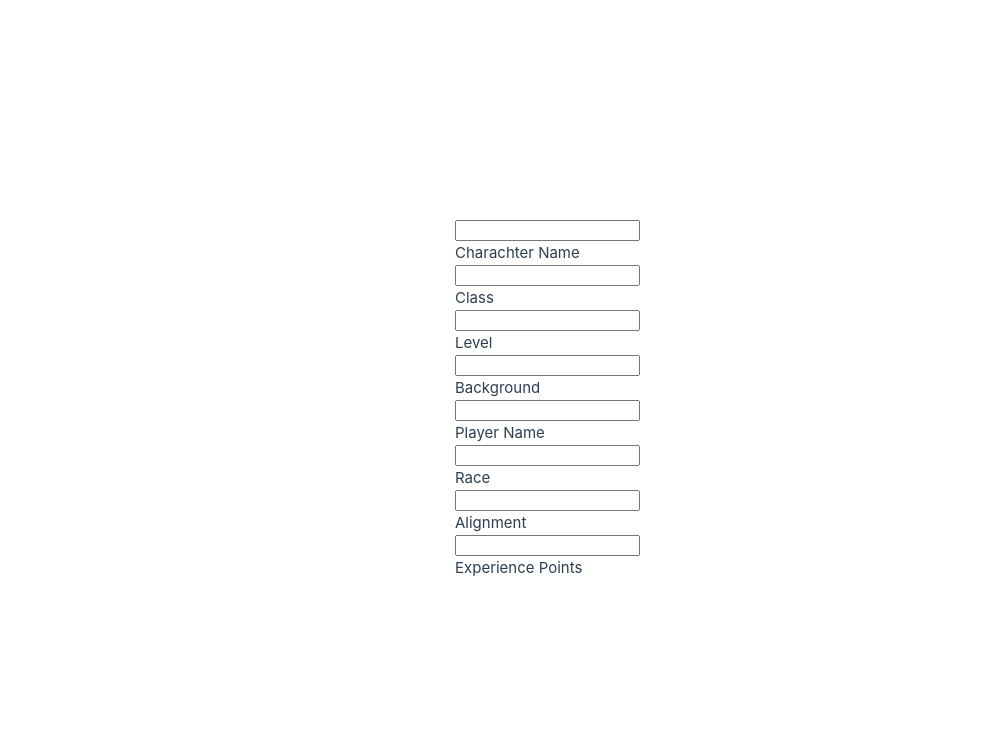
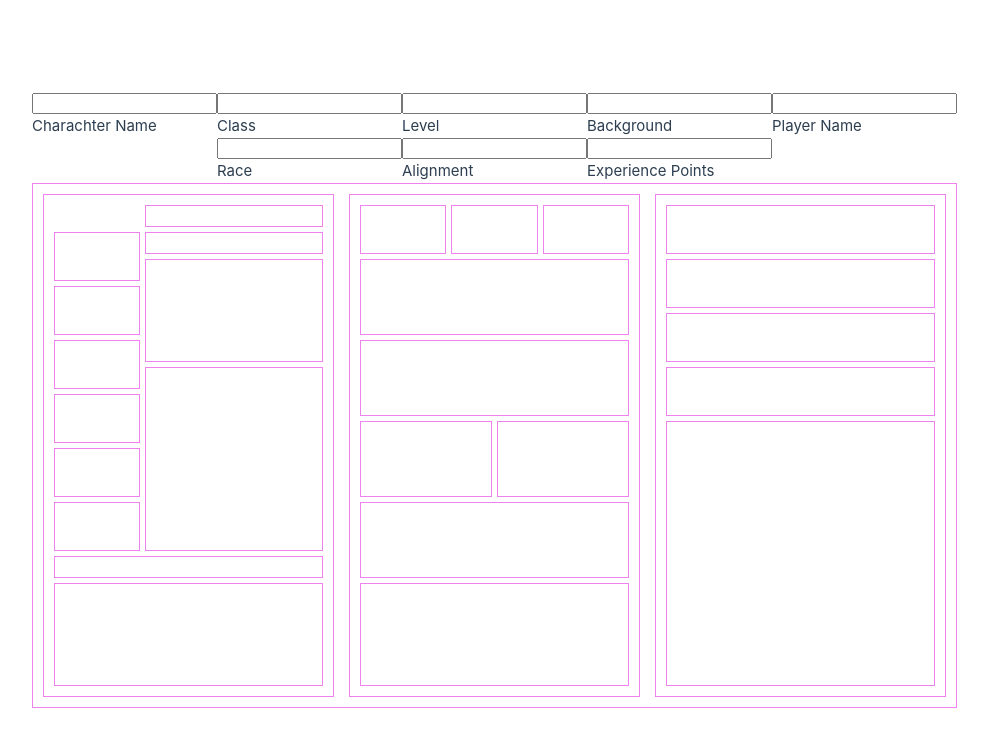
Before and after one commit to RansomDC/DnD-Vue, a Vue app in the folder DnD-Assets/DnD-Vue/: page / in a window 1280 px wide. Shown: the top 736 px of the page, without its empty margins (0-988 px from the left). Built offline with nearby package versions, Linux system fonts and the light colour scheme.

Commit message:
DND-5: Complete basic wireframe using CSS grid

```diff
--- a/DnD-Assets/DnD-Vue/package.json
+++ b/DnD-Assets/DnD-Vue/package.json
@@ -31,6 +31,7 @@
     "jsdom": "^24.0.0",
     "npm-run-all2": "^6.1.1",
     "prettier": "^3.0.3",
+    "sass": "^1.71.1",
     "typescript": "~5.3.0",
     "vite": "^5.0.11",
     "vitest": "^1.2.2",
--- a/DnD-Assets/DnD-Vue/src/components/charachterSheet.vue
+++ b/DnD-Assets/DnD-Vue/src/components/charachterSheet.vue
@@ -1,10 +1,10 @@
 <template>
-  <div class="char-header">
-    <div class="char-name display-inline">
+  <div class="char-header display-grid">
+    <div class="char-name">
       <input>
       <label>Charachter Name</label>
     </div>
-    <div class="display-inline">
+    <div class="display-grid char-details">
       <div class="char-class">
         <input>
         <label>Class</label>
@@ -25,14 +25,49 @@
         <input>
         <label>Race</label>
       </div>
-      <div class="char-Alignment">
+      <div class="char-alignment">
         <input>
         <label>Alignment</label>
       </div>
-      <div class="char-Alignment">
+      <div class="char-experience-points">
         <input>
         <label>Experience Points</label>
       </div>
+    </div>
+  </div>
+
+  <div class="char-body skeleton display-grid">
+    <div class="skeleton body-left">
+      <div class="skeleton atr strength"></div>
+      <div class="skeleton atr dexterity"></div>
+      <div class="skeleton atr constitution"></div>
+      <div class="skeleton atr intelligence"></div>
+      <div class="skeleton atr wisdom"></div>
+      <div class="skeleton atr charisma"></div>
+      <div class="skeleton inspiration"></div>
+      <div class="skeleton proficiency"></div>
+      <div class="skeleton saving-throws"></div>
+      <div class="skeleton skills"></div>
+      <div class="skeleton passive-perception"></div>
+      <div class="skeleton proficiencies-languages"></div>
+    </div>
+    <div class="skeleton body-center">
+      <div class="skeleton armor-class"></div>
+      <div class="skeleton initiative-bonus"></div>
+      <div class="skeleton speed"></div>
+      <div class="skeleton hp"></div>
+      <div class="skeleton temp-hp"></div>
+      <div class="skeleton hit-dice"></div>
+      <div class="skeleton death-saves"></div>
+      <div class="skeleton attacks-spellcasting"></div>
+      <div class="skeleton equipment"></div>
+    </div>
+    <div class="skeleton body-right">
+      <div class="skeleton personality-traits"></div>
+      <div class="skeleton ideals"></div>
+      <div class="skeleton bonds"></div>
+      <div class="skeleton flaws"></div>
+      <div class="skeleton features-traits"></div>
     </div>
   </div>
 </template>
@@ -46,11 +81,148 @@
     display: grid;
   }
 
-  .display-inline {
-    display: inline;
+  .char-header {
+    grid-template-columns: 20% auto;
+  }
+
+  .char-details {
+    grid-template-columns: repeat(4, 1fr);;
   }
 
   .char-header input {
     display: block;
   }
+
+  .char-body {
+    grid-template-columns: repeat(3, 1fr);
+    gap: 15px;
+  }
+
+  .body-left {
+    display: grid;
+    grid-template-columns: repeat(3, 1fr);
+    grid-template-rows: repeat(18, 1fr);
+    gap: 5px;
+
+    .strength {
+      grid-row: 2 / 4;
+      grid-column: 1;
+    }
+    .dexterity {
+      grid-row: 4 / 6;
+      grid-column: 1;
+    }
+    .constitution {
+      grid-row: 6 / 8;
+      grid-column: 1;
+    }
+    .intelligence {
+      grid-row: 8 / 10;
+      grid-column: 1;
+    }
+    .wisdom {
+      grid-row: 10 / 12;
+      grid-column: 1;
+    }
+    .charisma {
+      grid-row: 12 / 14;
+      grid-column: 1;
+    }
+
+    .inspiration {
+      grid-row: 1;
+      grid-column: 2 / 4;
+    }
+    .proficiency {
+      grid-row: 2;
+      grid-column: 2 / 4;
+    }
+    .saving-throws {
+      grid-row: 3 / 7;
+      grid-column: 2 / 4;
+    }
+    .skills {
+      grid-row: 7 / 14;
+      grid-column: 2 / 4;
+    }
+    .passive-perception {
+      grid-row: 14;
+      grid-column: 1 / 4;
+    }
+    .proficiencies-languages {
+      grid-row: 15 / 19;
+      grid-column: 1 / 4;
+    }
+  }
+
+  .body-center {
+    display: grid;
+    grid-template-columns: repeat(6, 1fr);
+    grid-template-rows: repeat(18, 1fr);
+    gap: 5px;
+
+    .armor-class {
+      grid-row: 1 / 3;
+      grid-column: 1 / 3;
+    }
+    .initiative-bonus {
+      grid-row: 1 / 3;
+      grid-column: 3 / 5;
+    }
+    .speed {
+      grid-row: 1 / 3;
+      grid-column: 5 / 7;
+    }
+    .hp {
+      grid-row: 3 / 6;
+      grid-column: 1 / 7;
+    }
+    .temp-hp {
+      grid-row: 6 / 9;
+      grid-column: 1 / 7;
+    }
+    .hit-dice {
+      grid-row: 9 / 12;
+      grid-column: 1 / 4;
+    }
+    .death-saves {
+      grid-row: 9 / 12;
+      grid-column: 4 / 7;
+    }
+    .attacks-spellcasting {
+      grid-row: 12 / 15;
+      grid-column: 1 / 7;
+    }
+    .equipment {
+      grid-row: 15 / 19;
+      grid-column: 1 / 7;
+    }
+  }
+
+  .body-right {
+    display: grid;
+    grid-template-rows: repeat(18, 1fr);
+    gap: 5px;
+
+    .personality-traits {
+      grid-row: 1 / 3;
+    }
+    .ideals {
+      grid-row: 3 / 5;
+    }
+    .bonds {
+      grid-row: 5 / 7;
+    }
+    .flaws {
+      grid-row: 7 / 9;
+    }
+    .features-traits {
+      grid-row: 9 / 19;
+    }
+  }
+
+  .skeleton {
+    padding:10px;
+    border: 1px solid violet;
+  }
 </style>
```
Also changed, not shown: 1 other file (tests, documents, lock files or other folders).
